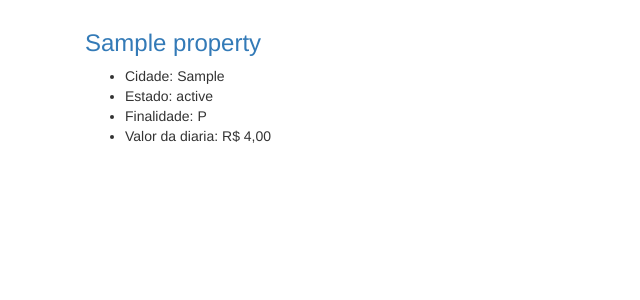
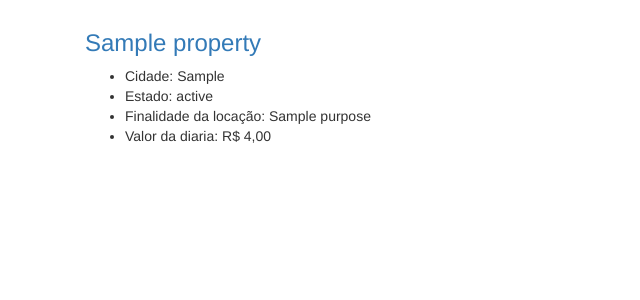
Before and after one commit to campuscode-alumni/aluga-verao, a Rails app: page / in a window 1280 px wide. Shown: the part 162-462 px from the top of the page, without its empty margins (0-640 px from the left). Run offline with Rails 7, Linux system fonts and the light colour scheme; tables that the repository leaves empty hold one stand-in row (values such as "Sample post"); style sheets or scripts are compiled from the project's sources; parts of the project's set-up code (start-up, migrations or seed data) failed here and were passed over; some libraries are stand-ins or nearby versions.

Commit message:
Refactoring code

```diff
--- a/app/controllers/home_controller.rb
+++ b/app/controllers/home_controller.rb
@@ -4,4 +4,5 @@ class HomeController < ApplicationController
     @properties = Property.all
   end
 
+
 end
--- a/app/models/property.rb
+++ b/app/models/property.rb
@@ -6,7 +6,7 @@ class Property < ApplicationRecord
   has_many :purposes , through: :property_purposes
   belongs_to :property_type
   has_many :property_reviews
-  has_attached_file :photo, styles: { medium: "300x300>", thumb: "100x100>" }
+  has_attached_file :photo, styles: { medium: "400x400>", thumb: "100x100>" }
   validates_attachment_content_type :photo, content_type: /\Aimage\/.*\z/
 
   def is_available?( start_date, end_date )
@@ -17,4 +17,11 @@ class Property < ApplicationRecord
     property_reviews.where(user: user).any?
   end
 
+  def purpose_list
+    purposes = []
+    self.purposes.each do |purpose|
+      purposes << purpose.name
+    end
+    purposes.join(', ')
+  end
 end
--- a/app/views/home/index.html.erb
+++ b/app/views/home/index.html.erb
@@ -16,7 +16,8 @@
       <ul>
         <li>Cidade: <%= property.city %></li>
         <li>Estado: <%= property.state %></li>
-        <li>Finalidade: <%= property.property_purposes.name.first %></li>
+        <li>Finalidade da locação: <%= property.purpose_list %>
+        </li>
         <li>Valor da diaria: <%= number_to_currency(property.daily_rate) %></li>
       </ul>
   </div>
```
Also changed, not shown: app/views/properties/show.html.erb (+8 -11 lines), 4 other files.
